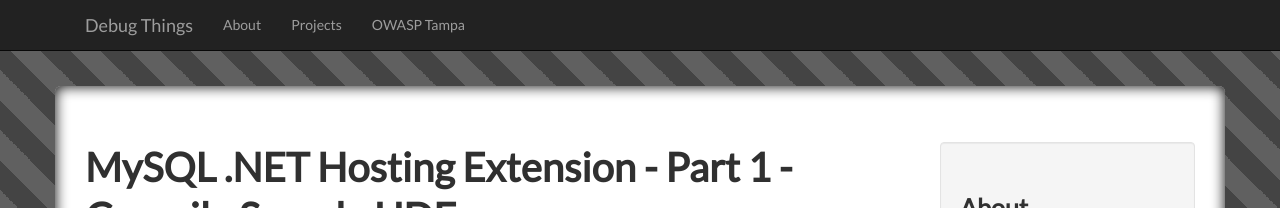
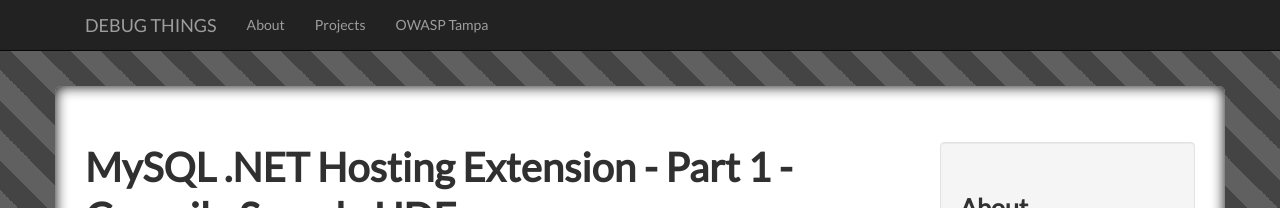
Before and after one commit to debugthings/jldgit.github.io, a Jekyll site: the page built from index.html, in a window 1280 px wide. Shown: the top 208 px of the page. Built offline with Jekyll 4.4.1, drawn with Linux system fonts in a browser that asks for light colours; Markdown is read by kramdown in place of the engine named in the settings; the list of posts is cut into pages by our own code.

Commit message:
Changed site title to be upper case

```diff
--- a/_layouts/default.html
+++ b/_layouts/default.html
@@ -13,7 +13,7 @@
           <span class="icon-bar"></span>
           <span class="icon-bar"></span>
         </button>
-        <a href="{{ site.baseurl }}" class="navbar-brand" title="Home">{{ site.title }}</a>
+        <a href="{{ site.baseurl }}" class="navbar-brand" title="Home">{{ site.title | upcase }}</a>
       </div>
       <div id="navbar" class="navbar-collapse collapse">
         <ul class="nav navbar-nav">
```
Also changed, not shown: 16 other files.
